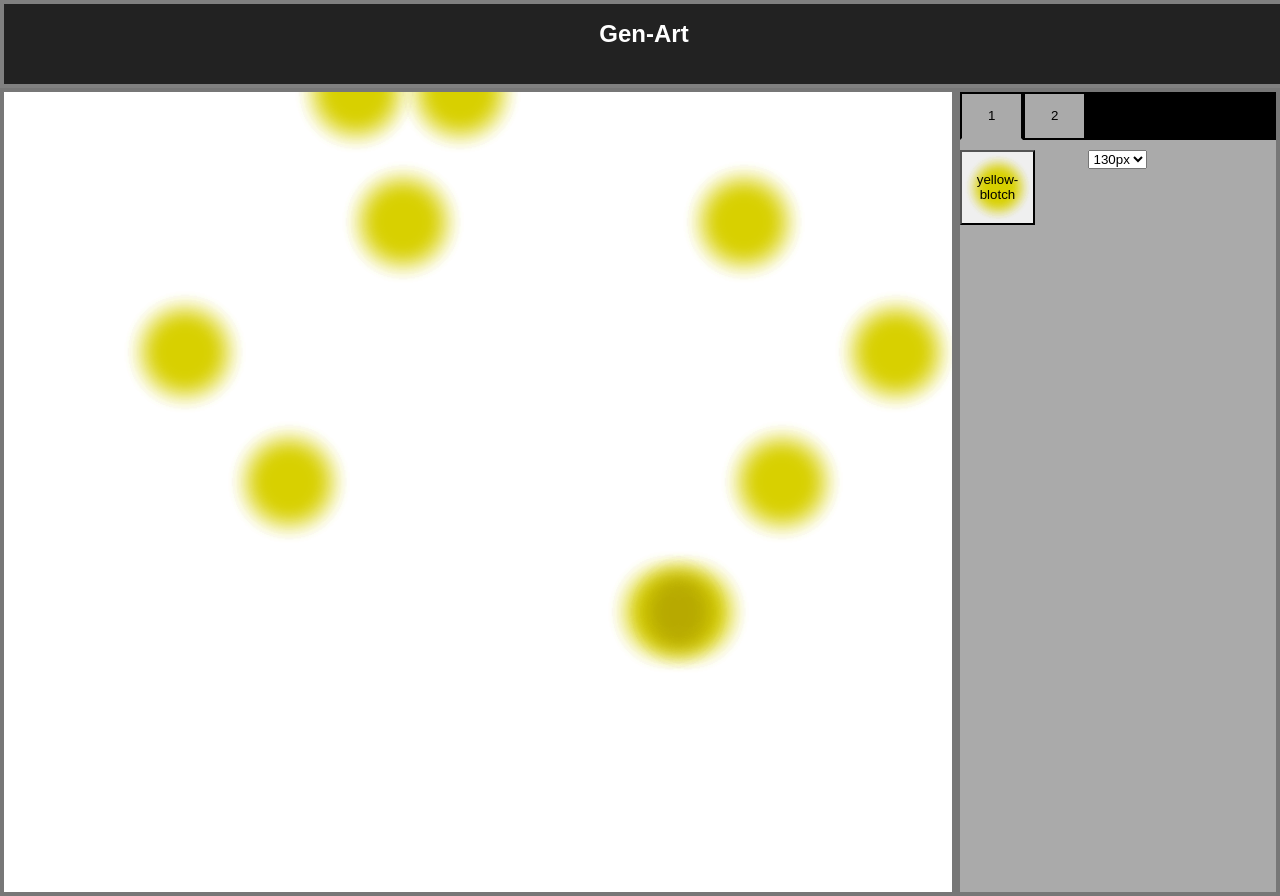
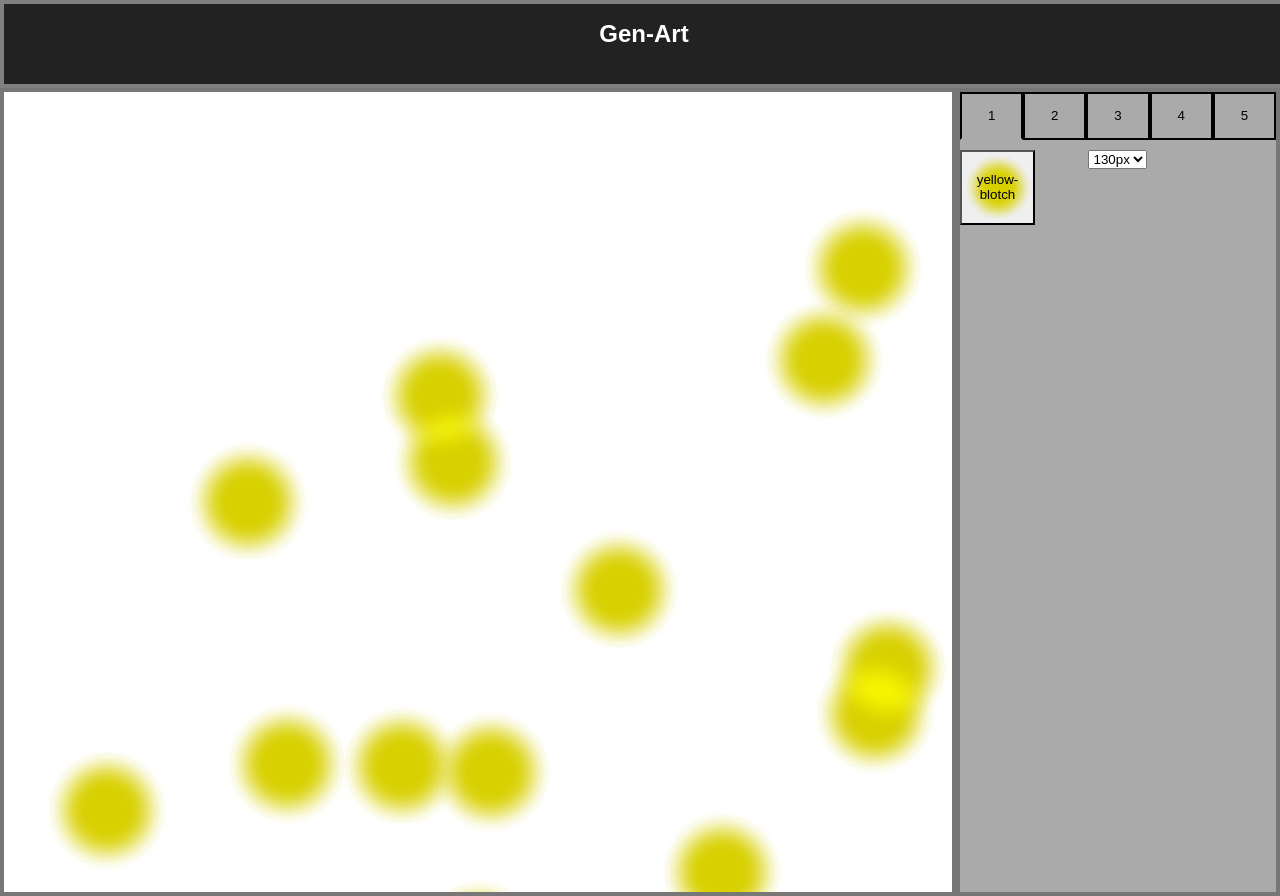
Before and after one commit to dempseyc/react-gen-art, a React (Create React App) app: page / in a window 1280 px wide. Built offline with nearby package versions, Linux system fonts and the light colour scheme; the HTML template or start-up script is replaced by a standard one.

Commit message:
kinda does its job

```diff
--- a/src/App.css
+++ b/src/App.css
@@ -30,7 +30,7 @@
 .DisplayLayer {
   position: absolute;
   width: 100%;
-  mix-blend-mode: multiply;
+  mix-blend-mode: screen;
 
 }
 
--- a/src/components/Container.js
+++ b/src/components/Container.js
@@ -9,12 +9,16 @@ export default class Container extends Component {
   constructor () {
     super();
     this.styleRange = [
-      "magenta-blotch", "cyan-blotch", "yellow-blotch"
+      "magenta-blotch",
+      "cyan-blotch",
+      "yellow-blotch",
+      "black-blotch",
+      "white-blotch"
     ];
     this.sizeRange = [
       50, 130, 340, 890
     ]
-    this.numLayers = 2;
+    this.numLayers = 5;
 
     this.layerData = [
       {idx: 0,numDots: 5, algo: "ortho"},
--- a/src/components/Dot.css
+++ b/src/components/Dot.css
@@ -1,7 +1,3 @@
-/* div {
-  position: relative;
-} */
-
 .Dot {
   position: relative;
   border-radius: 50%;
@@ -10,6 +6,7 @@
 
 .dot-handle {
   position: relative;
+  display: block;
 }
 
 .d-50 {
--- a/src/components/Dot.js
+++ b/src/components/Dot.js
@@ -6,6 +6,7 @@ export default class Dot extends Component {
   render() {
     let dotStyle = this.props.dotStyle;
     let classes = `Dot d-${this.props.dotSize}`;
+    // perhaps i don't need to center the dot this way.
     let CSSstyle = {
       right: this.props.dotSize/2,
       bottom: this.props.dotSize/2,
@@ -15,8 +16,8 @@ export default class Dot extends Component {
       <div
       className="dot-handle"
       style={{
-        left: `${this.props.position.x}%`,
-        top: `${this.props.position.y}%`
+        left: `${this.props.position.x}vw`,
+        top: `${this.props.position.y}vh`,
         }}>
         <div
         className ={classes}
--- a/src/components/DotTracker.js
+++ b/src/components/DotTracker.js
@@ -1,6 +1,4 @@
-import Dot from "./Dot";
-
-//  takes a number and an array of objs
+//  constructor takes a number and an array of objs
 
 export default class DotTracker {
     constructor(numLayers, layerData) {
```
Also changed, not shown: public/images/black-blotch.png (added), public/images/white-blotch.png (added).
